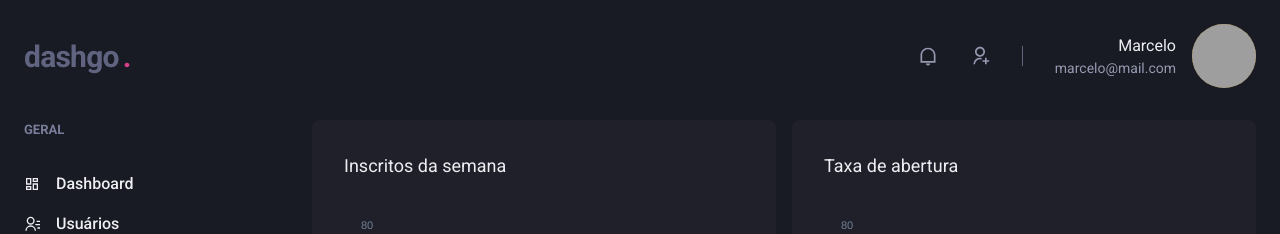
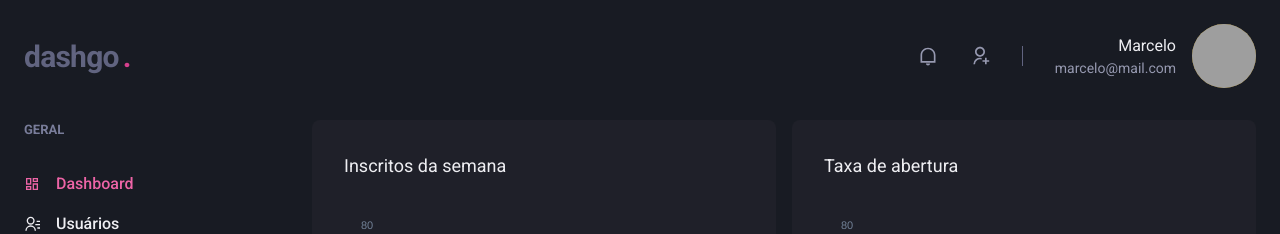
Before and after one commit to MarceloShirayama/dashgo, a Next.js app: page /dashboard in a window 1280 px wide. Shown: the top 234 px of the page. Built offline with nearby package versions, Linux system fonts and the light colour scheme; grey boxes are pictures that could not be loaded.

Commit message:
mark active link in sidebar

```diff
--- /dev/null
+++ b/src/components/ActiveLink.tsx
@@ -0,0 +1,27 @@
+import Link from "next/link";
+import { useRouter } from "next/router";
+import { cloneElement } from "react";
+
+type ActiveLinkProps = {
+  children: React.ReactElement;
+} & React.ComponentProps<typeof Link>;
+
+export function ActiveLink({ children, ...props }: ActiveLinkProps) {
+  const { asPath } = useRouter();
+  let isActive = false;
+
+  if (
+    asPath.startsWith(String(props.href)) ||
+    asPath.startsWith(String(props.as))
+  ) {
+    isActive = true;
+  }
+
+  return (
+    <Link {...props}>
+      {cloneElement(children, {
+        color: isActive ? "pink.400" : "gray.50",
+      })}
+    </Link>
+  );
+}
--- a/src/components/Sidebar/NavLink.tsx
+++ b/src/components/Sidebar/NavLink.tsx
@@ -1,6 +1,6 @@
 import { Icon, Link as ChakraLink, LinkProps, Text } from "@chakra-ui/react";
-import Link from "next/link";
 import { IconType } from "react-icons";
+import { ActiveLink } from "../ActiveLink";
 
 type NavSectionProps = LinkProps & {
   title: string;
@@ -10,13 +10,13 @@ type NavSectionProps = LinkProps & {
 
 export function NavLink({ title, icon, href, ...rest }: NavSectionProps) {
   return (
-    <Link href={href} passHref>
+    <ActiveLink href={href} passHref>
       <ChakraLink display={"flex"} alignItems={"center"} {...rest}>
         <Icon as={icon} />
         <Text marginLeft={"4"} fontWeight={"medium"}>
           {title}
         </Text>
       </ChakraLink>
-    </Link>
+    </ActiveLink>
   );
 }
```
